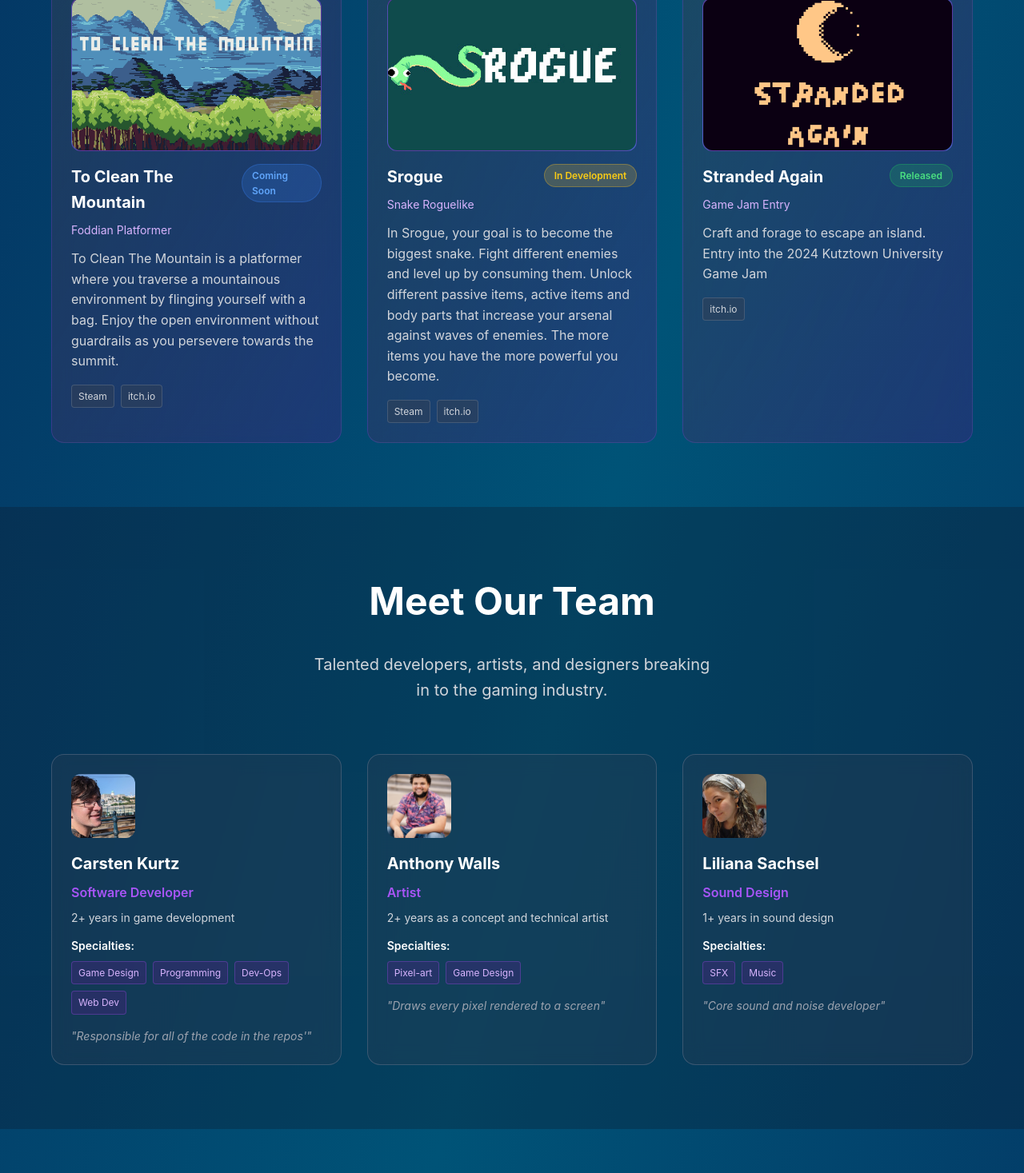
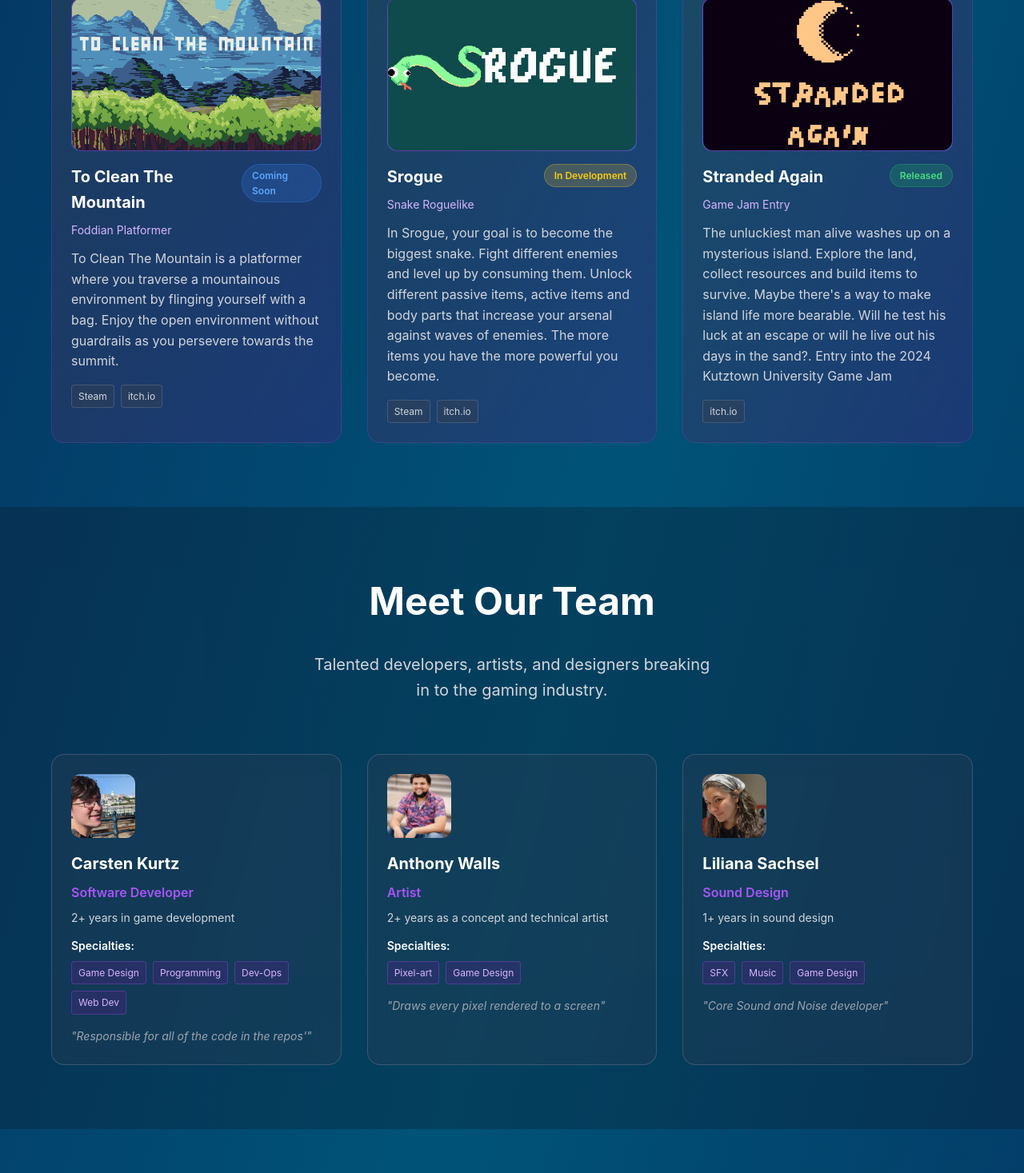
Before and after one commit to ct2sjk/Yinz_Studio_Website, a React (Vite) app: page / in a window 1280 px wide. Shown: the part 1310-2777 px from the top of the page at 80% size. Built offline with nearby package versions, Linux system fonts and the light colour scheme.

Commit message:
Website Changes
Fixed links for Discord and Instagram. Changed description to better fit Stranded Again. Added game design to Lili's skills.

```diff
--- a/src/App.tsx
+++ b/src/App.tsx
@@ -123,7 +123,7 @@ const GameStudioLanding: React.FC = () => {
             title: "Stranded Again",
             genre: "Game Jam Entry",
             status: "Released",
-            description: "Craft and forage to escape an island. Entry into the 2024 Kutztown University Game Jam",
+            description: "The unluckiest man alive washes up on a mysterious island. Explore the land, collect resources and build items to survive. Maybe there's a way to make island life more bearable. Will he test his luck at an escape or will he live out his days in the sand?. Entry into the 2024 Kutztown University Game Jam",
             image: "/Images/StrandedAgain_Project_Cover.png",
             platforms: ["itch.io"]
         }
@@ -150,8 +150,8 @@ const GameStudioLanding: React.FC = () => {
             name: "Liliana Sachsel",
             role: "Sound Design",
             experience: "1+ years in sound design",
-            specialties: ["SFX", "Music"],
-            achievements: "Core sound and noise developer",
+            specialties: ["SFX", "Music","Game Design"],
+            achievements: "Core Sound and Noise developer",
             image: "/Images/L_Sachsel_Image.jpg"
         }
     ];
@@ -1069,14 +1069,14 @@ const GameStudioLanding: React.FC = () => {
                                 <ul>
                                     <li><a href= "#projects">About Us</a></li>
                                     <li><a href="#team">Team</a></li>
-                                    <li><a href="https://www.dropbox.com/scl/fo/3g55paiv1vek2jtxpqer3/AEhx2n039id0mmFcPNaPZvQ?rlkey=bng50y7k2eswpcftz8pv68cvx&st=twx6m1wn&dl=0" target="_blank">Press Kit</a></li>
+                                    <li><a href="#https://www.dropbox.com/scl/fo/3g55paiv1vek2jtxpqer3/AEhx2n039id0mmFcPNaPZvQ?rlkey=bng50y7k2eswpcftz8pv68cvx&st=twx6m1wn&dl=0" target="_blank">Press Kit</a></li>
                                 </ul>
                             </div>
                             <div className="footer-section">
                                 <h3>Community</h3>
                                 <ul>
-                                    <li><a href="#">Discord</a></li>
-                                    <li><a href="#">Instagram</a></li>
+                                    <li><a href="#https://discord.gg/M3Zbw53Qnv">Discord</a></li>
+                                    <li><a href="#https://www.instagram.com/yinzstudio_dev/">Instagram</a></li>
                                     <li><a href="#https://www.youtube.com/@YinzStudio/videos">YouTube</a></li>
                                 </ul>
                             </div>
```
